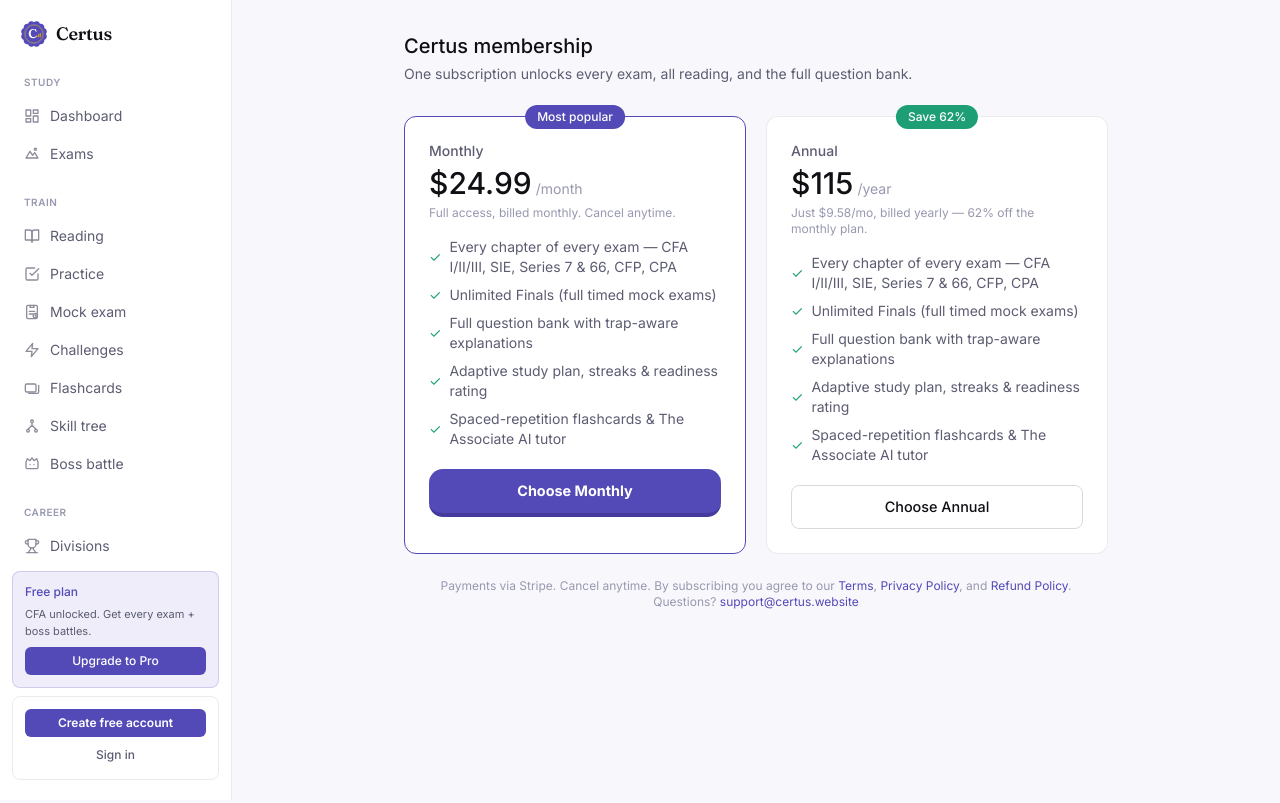
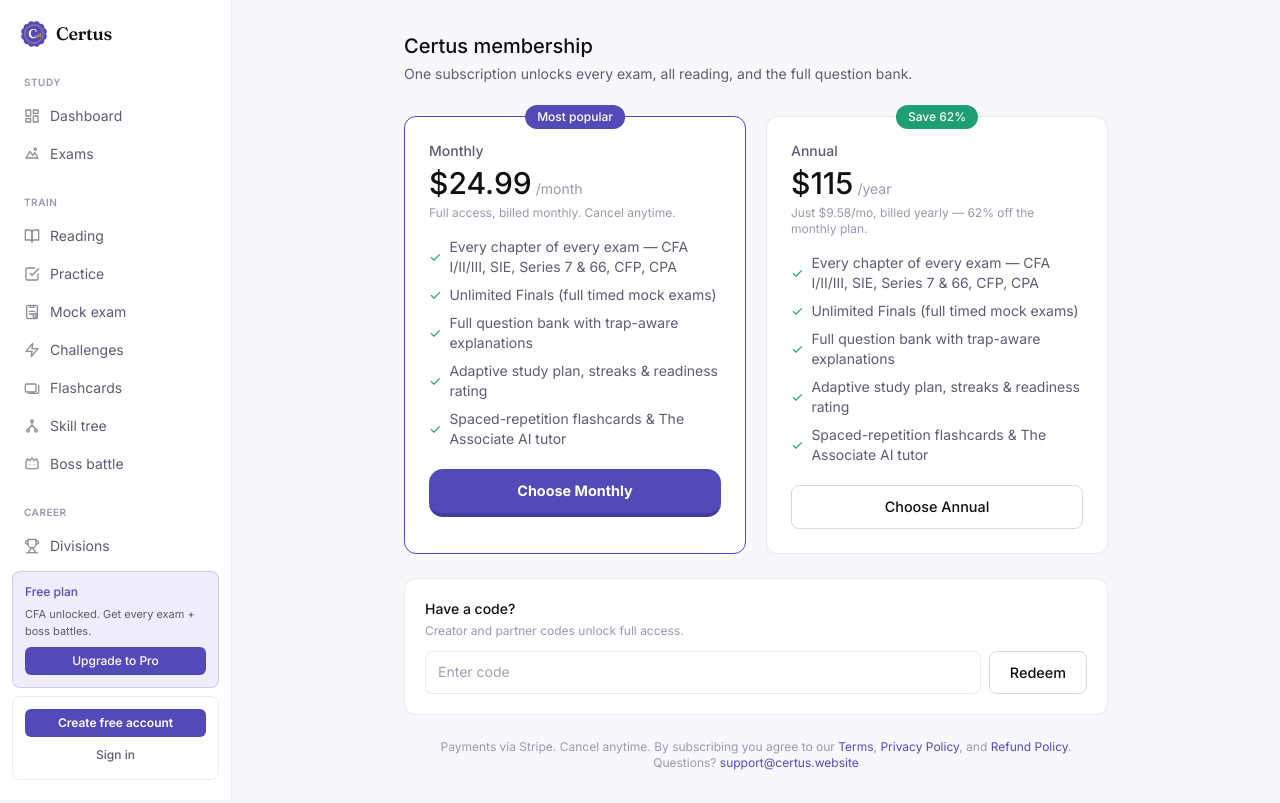
Before and after one commit to DanteBuonadonna/Certus, a Next.js app: page /billing in a window 1280 px wide. Built offline with nearby package versions, Linux system fonts and the light colour scheme; no server answers.

Commit message:
cd ~/Documents/GitHub/Certus git add -A git commit -m "Add creator redeem code (CertusPrep2026) + unlock Pro for guests on checkout success" git push

```diff
--- a/src/app/(app)/billing/page.tsx
+++ b/src/app/(app)/billing/page.tsx
@@ -7,6 +7,7 @@
 import { BRAND } from "@/lib/brand";
 import { addCredits } from "@/lib/credits";
 import { useAccess } from "@/lib/useAccess";
+import { redeemCode, setPro } from "@/lib/access";
 import posthog from "posthog-js";
 
 export default function BillingPage() {
@@ -20,6 +21,7 @@
 function BillingInner() {
   const [loading, setLoading] = useState<string | null>(null);
   const [message, setMessage] = useState<{ type: "success" | "error"; text: string } | null>(null);
+  const [code, setCode] = useState("");
   const searchParams = useSearchParams();
   const router = useRouter();
   const { pro } = useAccess();
@@ -50,22 +52,20 @@
     } else if (searchParams.get("success") === "true") {
       const sessionId = searchParams.get("session_id");
       setMessage({ type: "success", text: "Confirming your subscription…" });
-      // Verify the payment server-side and flip the account to Pro in the
-      // database (the browser can't grant itself Pro). Then refresh so the
-      // server re-reads is_pro and the whole app unlocks.
+      // A completed Stripe Checkout (paid plan OR a 100%-off promo) returns
+      // here with a session_id. In guest mode there's no signed-in account for
+      // the server to flip is_pro on, so unlock this browser client-side too.
+      if (sessionId) setPro(true);
+      // Also verify server-side (for signed-in users / when accounts return).
       (async () => {
         try {
           const res = await fetch(`/api/stripe/confirm?session_id=${encodeURIComponent(sessionId ?? "")}`);
           const data = await res.json();
-          if (data.pro) {
-            posthog.capture("subscribed", { source: "checkout" });
-            setMessage({ type: "success", text: "You're subscribed! Full access is unlocked — every chapter, every exam, every Final." });
-            router.refresh();
-          } else {
-            setMessage({ type: "success", text: "Payment received. Your access will activate momentarily — refresh if it doesn't appear." });
-          }
+          posthog.capture("subscribed", { source: "checkout" });
+          if (data.pro) router.refresh();
+          setMessage({ type: "success", text: "You're subscribed! Full access is unlocked — every chapter, every exam, every Final." });
         } catch {
-          setMessage({ type: "success", text: "Payment received. Your access will activate momentarily — refresh if it doesn't appear." });
+          setMessage({ type: "success", text: "You're subscribed! Full access is unlocked — every chapter, every exam, every Final." });
         }
       })();
     } else if (searchParams.get("canceled") === "true") {
@@ -92,6 +92,17 @@
       setMessage({ type: "error", text: "Network error. Please try again." });
     } finally {
       setLoading(null);
+    }
+  }
+
+  function handleRedeem(e: React.FormEvent) {
+    e.preventDefault();
+    if (redeemCode(code)) {
+      posthog.capture("code_redeemed");
+      setMessage({ type: "success", text: "Code redeemed — full access unlocked, on the house. Welcome aboard." });
+      setCode("");
+    } else {
+      setMessage({ type: "error", text: "That code isn't valid. Double-check it and try again." });
     }
   }
 
@@ -135,6 +146,32 @@
           {PLANS.map((p) => (
             <PlanCard key={p.id} plan={p} onSubscribe={handleSubscribe} loading={loading === p.id} />
           ))}
+        </div>
+      )}
+
+      {!pro && (
+        <div className="card p-5 mb-6" style={{ border: "0.5px solid var(--border)" }}>
+          <div className="text-sm font-medium mb-1" style={{ color: "var(--text-primary)" }}>
+            Have a code?
+          </div>
+          <div className="text-xs mb-3" style={{ color: "var(--text-muted)" }}>
+            Creator and partner codes unlock full access.
+          </div>
+          <form onSubmit={handleRedeem} className="flex flex-col sm:flex-row gap-2">
+            <input
+              type="text"
+              value={code}
+              onChange={(e) => setCode(e.target.value)}
+              placeholder="Enter code"
+              autoCapitalize="characters"
+              spellCheck={false}
+              className="flex-1 px-3 py-2 rounded-lg text-sm"
+              style={{ border: "0.5px solid var(--border)", background: "var(--bg-card)", color: "var(--text-primary)" }}
+            />
+            <button type="submit" className="btn-secondary whitespace-nowrap" disabled={!code.trim()}>
+              Redeem
+            </button>
+          </form>
         </div>
       )}
 
--- a/src/lib/access.ts
+++ b/src/lib/access.ts
@@ -33,7 +33,22 @@
   if (typeof window === "undefined") return;
   try {
     localStorage.setItem(PRO_KEY, on ? "1" : "0");
+    // Let any mounted useAccess() consumers update immediately (same tab).
+    window.dispatchEvent(new Event("certus-pro-changed"));
   } catch {}
+}
+
+// Creator / comp access codes. Redeeming a valid code flips this browser to
+// Pro (client-side, MVP) — the same durability as a purchase in guest mode.
+// Compared case-insensitively. When real accounts return, redemptions should
+// be recorded server-side against the account.
+const REDEEM_CODES = new Set(["CERTUSPREP2026"]);
+
+export function redeemCode(input: string): boolean {
+  const code = (input || "").trim().toUpperCase();
+  if (!REDEEM_CODES.has(code)) return false;
+  setPro(true);
+  return true;
 }
 
 // Every exam is previewable by everyone — depth is what's gated.
--- a/src/lib/useAccess.ts
+++ b/src/lib/useAccess.ts
@@ -1,13 +1,32 @@
 "use client";
 
-import { FREE_PREVIEW_CHAPTERS } from "./access";
+import { useEffect, useState } from "react";
+import { FREE_PREVIEW_CHAPTERS, isPro } from "./access";
 import { useServerPro } from "./AccessContext";
 
-// Gating hook. `pro` is server-authoritative (from public.users.is_pro via
-// AccessContext) — consistent on server and client, so no hydration mismatch
-// and nothing the browser can forge.
+// Gating hook. `pro` is normally server-authoritative (from public.users.is_pro
+// via AccessContext) so it can't be forged. While login is disabled (guest
+// mode) the server value is always false, so we ALSO honor a client-side unlock
+// flag set by a purchase or a creator redeem code (see access.ts). This is the
+// intentional MVP softness; when real accounts return, entitlement is enforced
+// server-side against the Stripe subscription.
 export function useAccess() {
-  const pro = useServerPro();
+  const serverPro = useServerPro();
+  const [clientPro, setClientPro] = useState(false);
+
+  useEffect(() => {
+    const sync = () => setClientPro(isPro());
+    sync();
+    // Update when the flag changes in this tab (redeem/purchase) or another tab.
+    window.addEventListener("certus-pro-changed", sync);
+    window.addEventListener("storage", sync);
+    return () => {
+      window.removeEventListener("certus-pro-changed", sync);
+      window.removeEventListener("storage", sync);
+    };
+  }, []);
+
+  const pro = serverPro || clientPro;
 
   return {
     pro,
```
